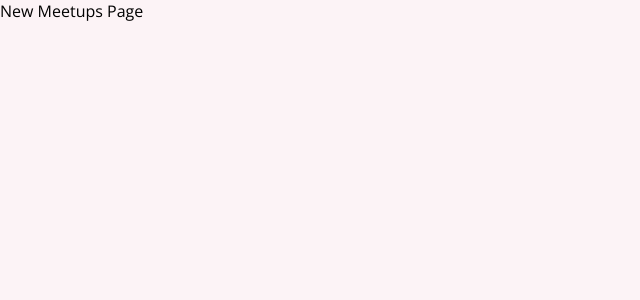
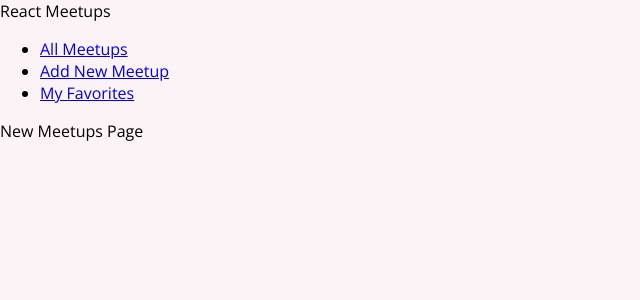
Before and after one commit to itaru-tok/next.js-udemy, a React (Create React App) app: page /new-meetup in a window 1280 px wide. Shown: the top 300 px of the page, without its empty margins (0-640 px from the left). Built offline with nearby package versions, Linux system fonts and the light colour scheme.

Commit message:
Adding Links & Navigation

```diff
--- a/src/App.js
+++ b/src/App.js
@@ -3,10 +3,12 @@
 import AllMeetupsPage from './pages/AllMeetups'
 import NewMeetupPage from './pages/NewMeetup'
 import FavoritesPage from './pages/Favorites'
+import MainNavigation from './components/layouts/MainNavigation'
 
 function App() {
   return (
     <div>
+      <MainNavigation />
       <Switch>
         <Route path="/" exact>
           <AllMeetupsPage />
--- /dev/null
+++ b/src/components/layouts/MainNavigation.js
@@ -0,0 +1,24 @@
+import { Link } from 'react-router-dom'
+
+function MainNavigation() {
+  return (
+    <header>
+      <div>React Meetups</div>
+      <nav>
+        <ul>
+          <li>
+            <Link to="/">All Meetups</Link>
+          </li>
+          <li>
+            <Link to="/new-meetup">Add New Meetup</Link>
+          </li>
+          <li>
+            <Link to="/favorites">My Favorites</Link>
+          </li>
+        </ul>
+      </nav>
+    </header>
+  )
+}
+
+export default MainNavigation
```
